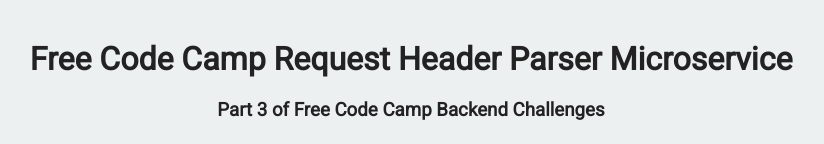
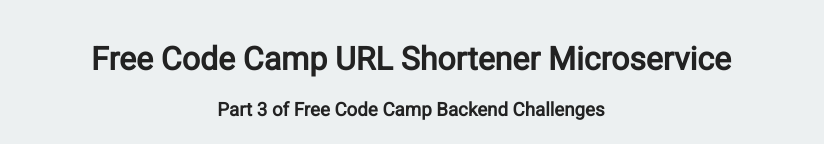
Before and after one commit to jcsonofashepherd/freecodecamp-jcc-image-search-abstraction-layer, a website: page views/index.html in a window 1280 px wide. Shown: the top 144 px of the page, without its empty margins (229-1053 px from the left). Drawn offline with Linux system fonts and the light colour scheme.

Commit message:
Checkpoint

```diff
--- a/views/index.html
+++ b/views/index.html
@@ -2,7 +2,7 @@
 <html>
 
    <head>
-      <title> Request Header Parser Microservice | FCC Backend Challenges </title>
+      <title> URL Shortener Microservice | FCC Backend Challenges </title>
       <link rel="shortcut icon" href="https://cdn.hyperdev.com/us-east-1%3A52a203ff-088b-420f-81be-45bf559d01b1%2Ffavicon.ico" type="image/x-icon"/>
       <link href="https://fonts.googleapis.com/css?family=Roboto" rel="stylesheet" type="text/css">
       <link href="/public/style.css" rel="stylesheet" type="text/css">
@@ -10,12 +10,12 @@
 
    <body>
       <div class="container">
-         <h1>Free Code Camp Request Header Parser Microservice</h1>
+         <h1>Free Code Camp URL Shortener Microservice</h1>
          <h3>Part 3 of Free Code Camp Backend Challenges</h3>
          <h5>Try it out:
-         <br>type in /api/whoami in the url
+         <br>type in /new/[url to be shortened] in the url
          <br><br>e.g. input:
-         <br><code>https://jcasabar-request-header-parser.glitch.me/api/whoami</code></h5>
+         <br><code>https://jcasabar-url-shortener.glitch.me/new/https://www.google.com</code></h5>
       </div>
    </body>
 
```
